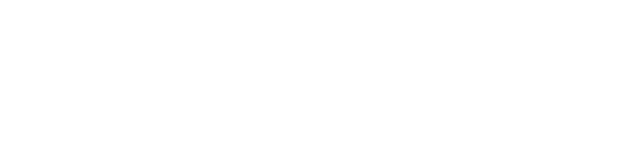
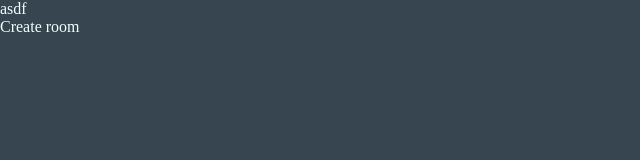
Before and after one commit to Hak-44/RWProject, a website built with Vite: page index.html in a window 1280 px wide. Shown: the whole page, without its empty margins (0-640 px from the left). Built offline with nearby package versions, Linux system fonts and the light colour scheme.

Commit message:
Added a clickable div for testing purposes. Also changed the colours of the background and line colour, for experimentation.

```diff
--- a/index.html
+++ b/index.html
@@ -8,6 +8,11 @@
 		</style>
 	</head>
 	<body>
-		<script type="module" src="/main.js"></script>
+		<div id="left-boarder" style="position: absolute;">
+			<span style="color: azure;">asdf</span>
+			<div id="createRoomDiv" style="color: azure;" onclick="doSomething()">Create room</div>
+		</div>
+		<script type="module" src="/main.js">
+		</script>
 	</body>
 </html>
--- a/main.js
+++ b/main.js
@@ -1 +1,60 @@
 import * as THREE from 'three';
+import WebGL from 'three/addons/capabilities/WebGL.js';
+
+var wallCount = 0;
+
+function SetWallCount(count){
+    wallCount = count
+}
+
+document.getElementById('createRoomDiv').addEventListener('click', doSomething);
+
+function doSomething(){
+    alert('did something');
+    const material = new THREE.LineBasicMaterial( { color: 0xFFFFFF } );
+
+    // creating lines and giving their vector axes
+    const points = [];
+    points.push( new THREE.Vector3( 20, 0, 0 ) );
+    points.push( new THREE.Vector3( 10, 0, 0 ) );
+    points.push( new THREE.Vector3( 5, 0, 0 ) );
+
+    // data that represents mesh, lines or point geometry data.
+    const geometry = new THREE.BufferGeometry().setFromPoints( points );
+
+    points[0].set(1, 5, 5);
+    points[1].set(1, 5, 90);
+    geometry.setFromPoints(points);
+
+    const line = new THREE.Line( geometry, material );
+
+    scene.add( line );
+}
+
+
+
+// initial setup for the three.js website
+const renderer = new THREE.WebGLRenderer();
+renderer.setSize( window.innerWidth, window.innerHeight );
+document.body.appendChild( renderer.domElement );
+
+const camera = new THREE.PerspectiveCamera( 75, window.innerWidth / window.innerHeight, 0.1, 1000 );
+camera.position.set( 0, 0, 100 );
+camera.lookAt( 0, 0, 0 );
+
+const scene = new THREE.Scene();
+scene.background = new THREE.Color( 0x36454F ); // background colour of 3D env
+
+
+// here is used to loop the scene so it keeps getting updated (siilar to update() in unity)
+function animate() {
+	renderer.render( scene, camera );
+}
+renderer.setAnimationLoop( animate );
+
+// here keeps the scene updated depending on the windows resizing.
+window.addEventListener('resize', function() {
+    renderer.setSize(window.innerWidth, window.innerHeight);
+    camera.aspect = window.innerWidth / window.innerHeight;
+    camera.updateProjectionMatrix();
+});
```
